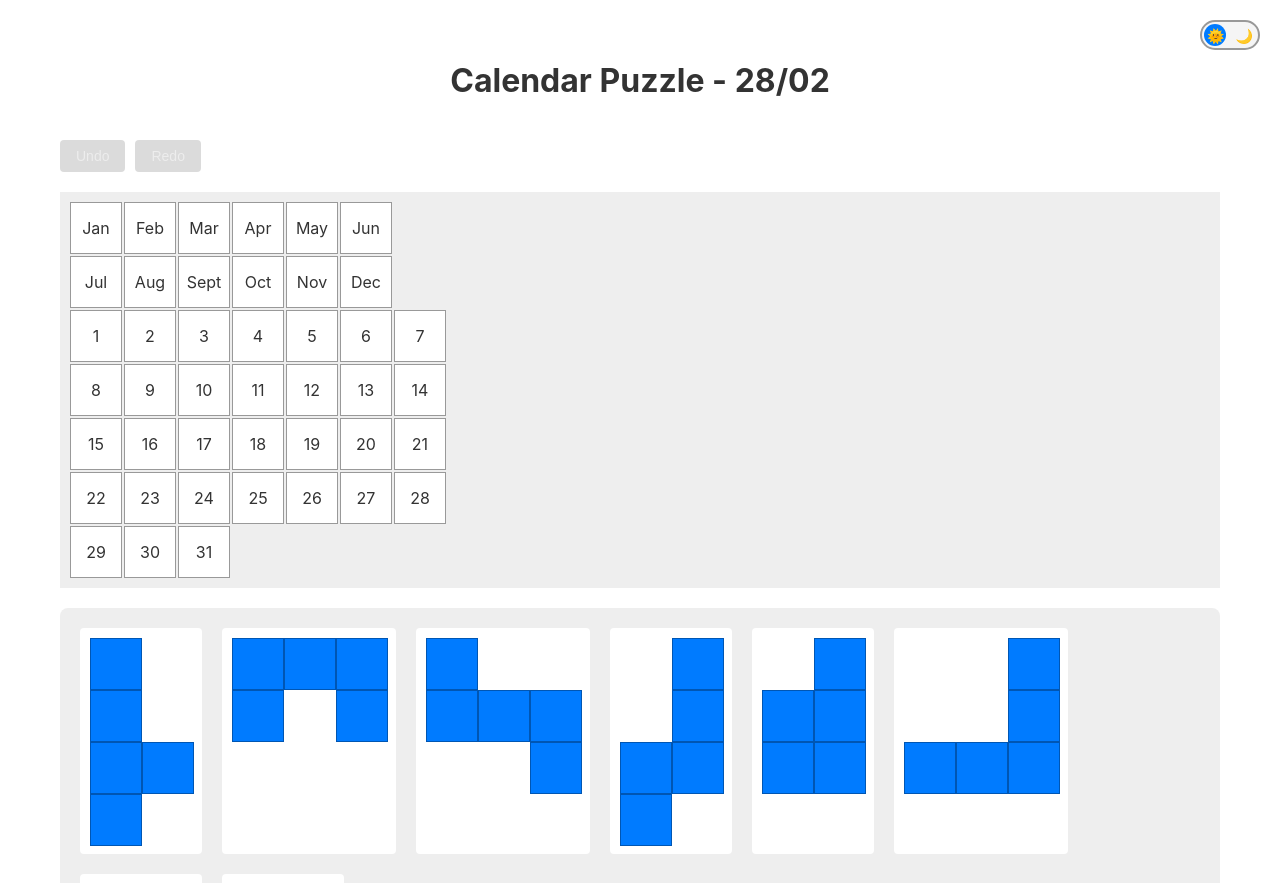
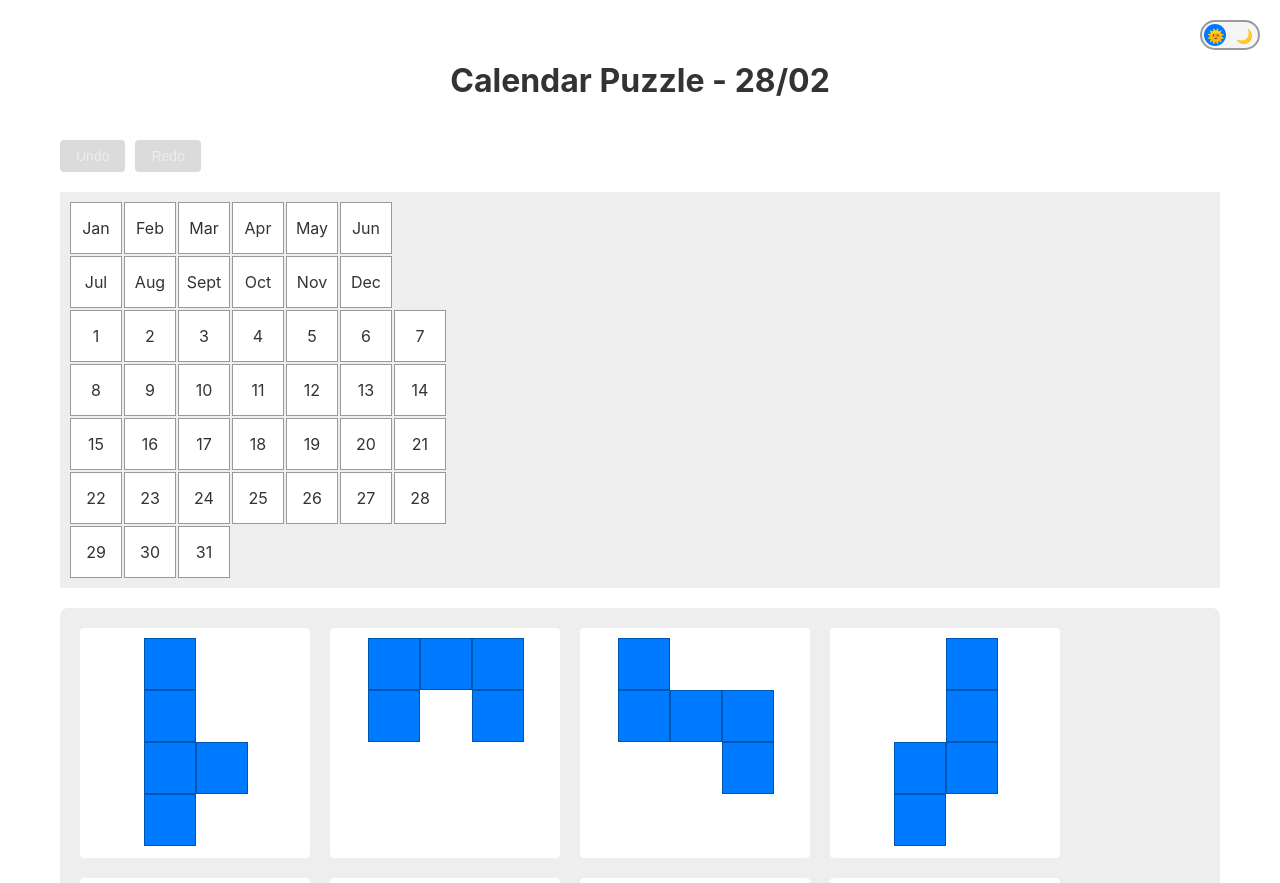
Before and after one commit to yoavain/calendar-puzzle, a React (Create React App) app: page / in a window 1280 px wide. Shown: the top 883 px of the page. Built offline with nearby package versions, Linux system fonts and the light colour scheme.

Commit message:
Change piece-wrapper dimensions

```diff
--- a/src/styles/styles.css
+++ b/src/styles/styles.css
@@ -83,6 +83,8 @@ h1 {
     padding: 10px;
     background-color: transparent;
     border-radius: 4px;
+    width: 210px;
+    height: 210px;
 }
 
 .board-cell.drag-over {
```
